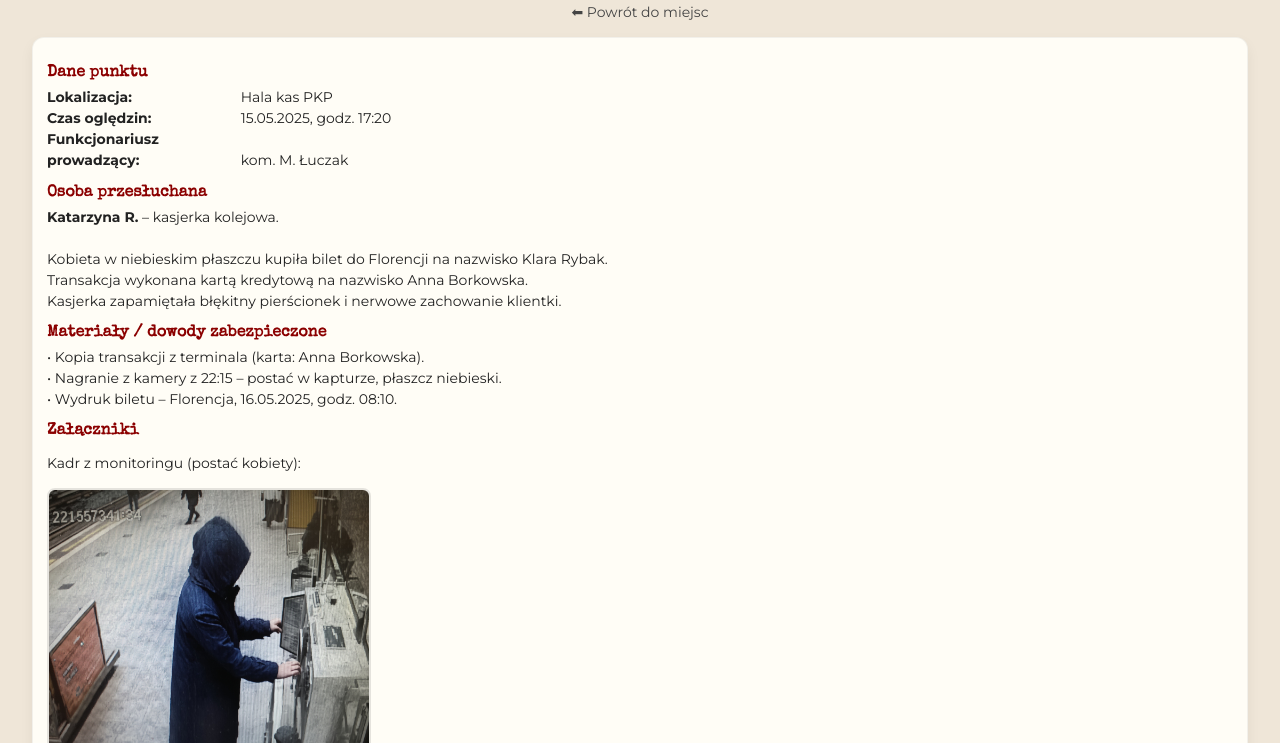
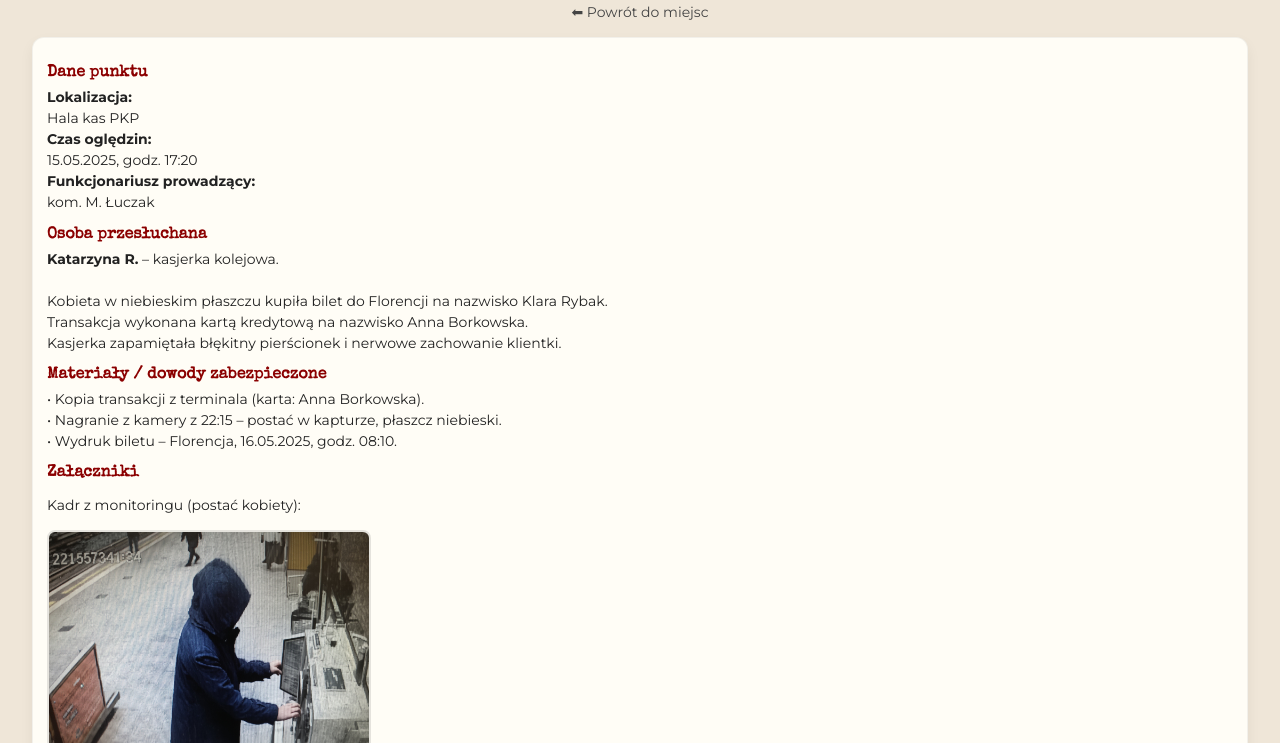
Before and after one commit to gabrielkorzeniowski/detektywi, a plain HTML site: page pkt4.html in a window 1280 px wide. Shown: the part 57-800 px from the top of the page. Drawn offline with nearby package versions, Linux system fonts and the light colour scheme.

Commit message:
pkt4.html aktualisieren

```diff
--- a/pkt4.html
+++ b/pkt4.html
@@ -90,9 +90,9 @@
   <section class="record">
     <h2>Dane punktu</h2>
     <div class="meta">
-      <strong>Lokalizacja:</strong> Hala kas PKP<br>
-      <strong>Czas oględzin:</strong> 15.05.2025, godz. 17:20<br>
-      <strong>Funkcjonariusz prowadzący:</strong> kom. M. Łuczak
+      <b>Lokalizacja:</b><br> Hala kas PKP<br>
+      <b>Czas oględzin:</b><br> 15.05.2025, godz. 17:20<br>
+      <b>Funkcjonariusz prowadzący:</b><br> kom. M. Łuczak
     </div>
 
     <h2>Osoba przesłuchana</h2>
```
